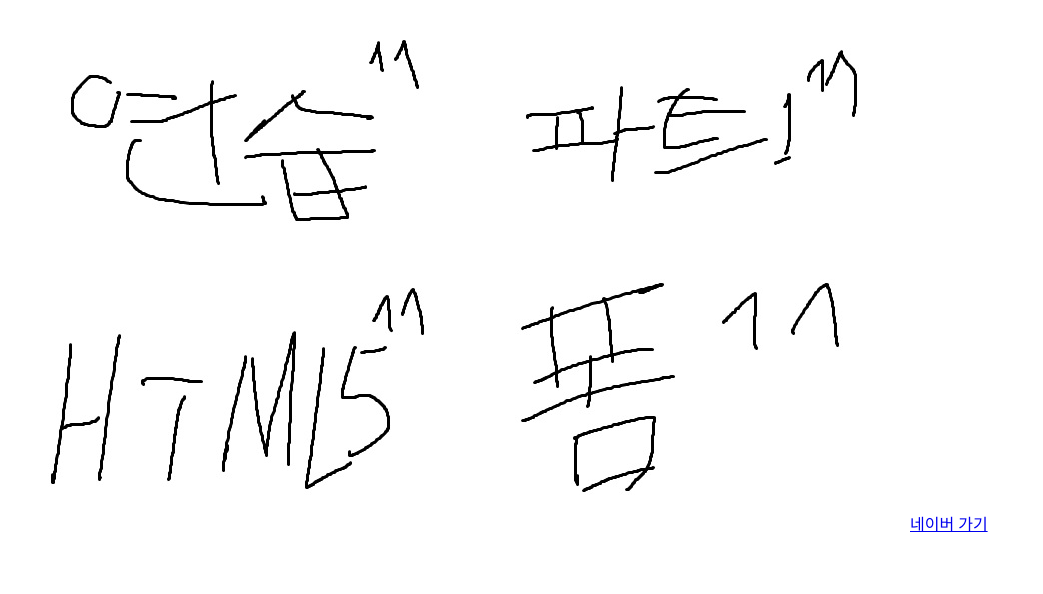
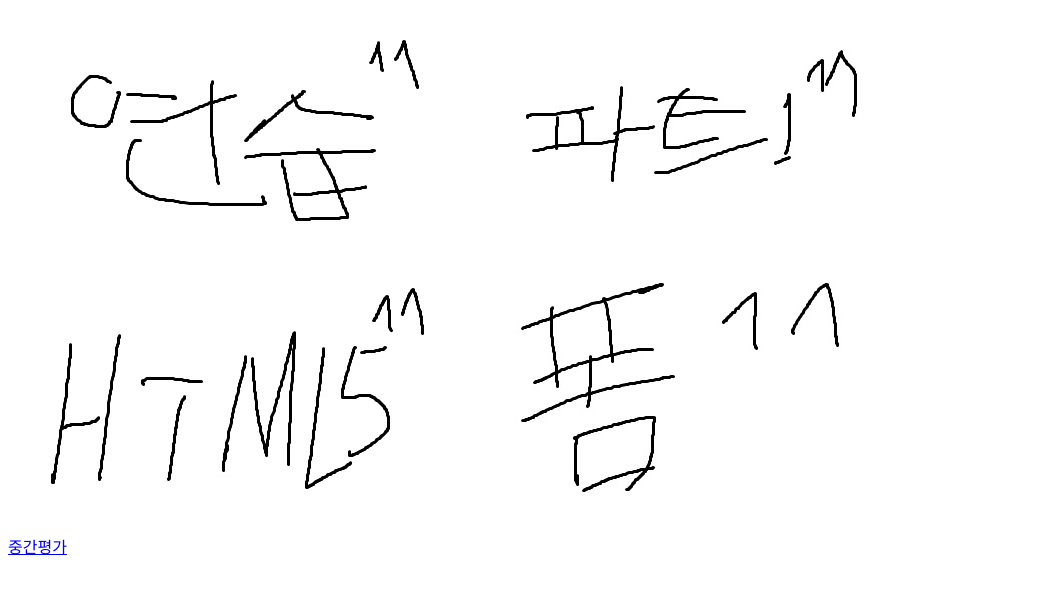
Before and after one commit to Patka5495/DP2019, a plain HTML site: page index.html in a window 1280 px wide. Shown: the whole page, without its empty margins (0-1043 px from the left). Drawn offline with Linux system fonts and the light colour scheme.

Commit message:
Update index.html

```diff
--- a/index.html
+++ b/index.html
@@ -7,24 +7,15 @@
         <meta name="author" content="이성언" />
         <meta name="keywords" content="계원, 콘텐츠 프로그래밍, 디지털미디어"
         <meta name="descriptioin" content="디미디 콘텐츠 프로그래밍 수업 중입니다." />
-        </head>
+    </head>
 
     <body>
         <a href="training.html"><img src="연습.jpg"></a>
         <a href="html_part1.html"><img src="파트1.jpg"></a>
         <a href="html5.html"><img src="HTML5.jpg"></a>
         <a href="form.html"><img src="폼.jpg"></a>
+        <br/>
+        <a href="./중간/middle_presentation.html">중간평가</a>
+    </body>
 
 </html>
-
-
-
-
-
-
-
-
-
-
-<a href="https://www.naver.com" target="_blank">네이버 가기</a>
-<br />
```
